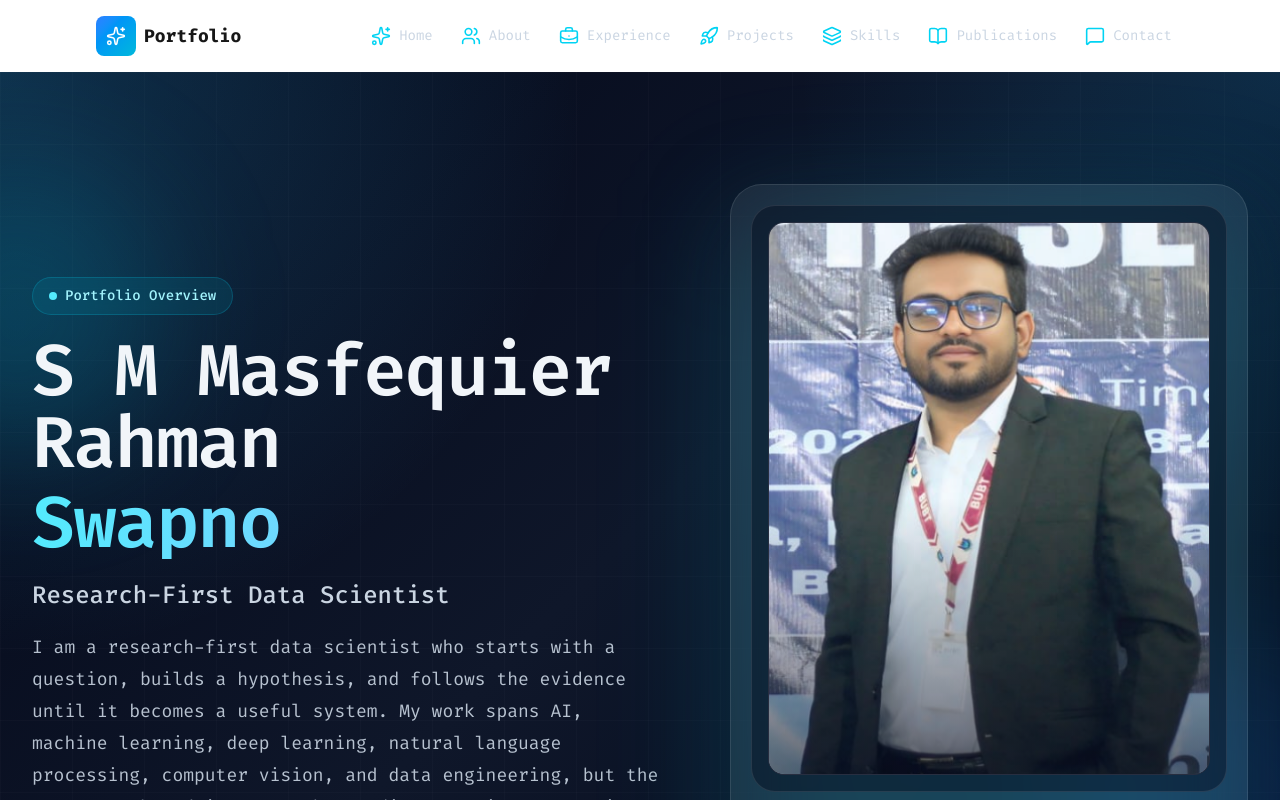
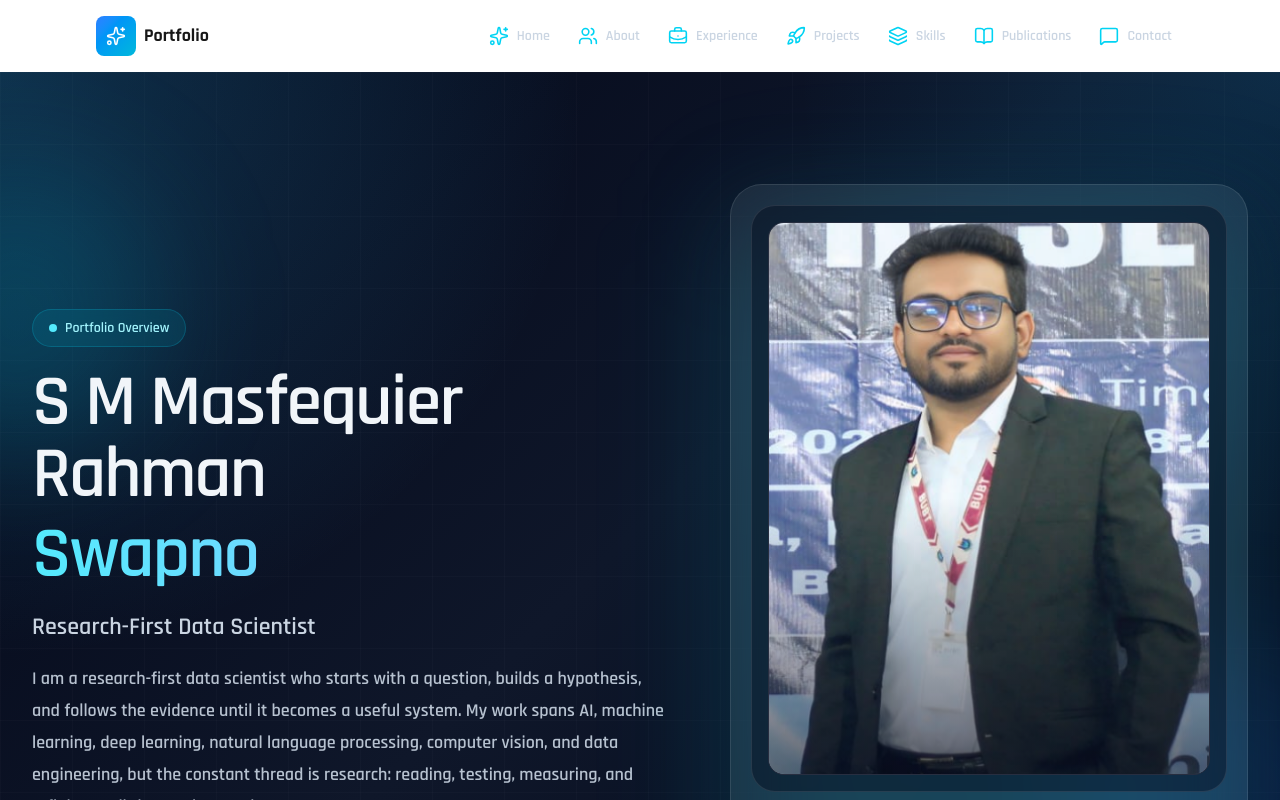
Before and after one commit to abdurrahmanse/AI-Document-Assistant, a Next.js app: page / in a window 1280 px wide. Shown: the top 800 px of the page. Built offline with nearby package versions, Linux system fonts and the light colour scheme.

Commit message:
update font
update font

```diff
--- a/app/globals.css
+++ b/app/globals.css
@@ -8,7 +8,7 @@
 @theme inline {
   --color-background: var(--background);
   --color-foreground: var(--foreground);
-  --font-sans: var(--font-fira-code);
+  --font-sans: var(--font-rajdhani);
 }
 
 @media (prefers-color-scheme: dark) {
@@ -21,5 +21,14 @@
 body {
   background: var(--background);
   color: var(--foreground);
-  font-family: var(--font-fira-code), monospace;
+  font-family:
+    var(--font-rajdhani),
+    system-ui,
+    -apple-system,
+    'Segoe UI',
+    Roboto,
+    'Helvetica Neue',
+    Arial,
+    'Noto Sans',
+    sans-serif;
 }
--- a/app/layout.tsx
+++ b/app/layout.tsx
@@ -1,13 +1,13 @@
 import Footer from '@/components/common/Footer'
 import Navigation from '@/components/common/Navigation'
 import type { Metadata } from 'next'
-import { Fira_Code } from 'next/font/google'
+import { Rajdhani } from 'next/font/google'
 import './globals.css'
 
-const firaCode = Fira_Code({
-  variable: '--font-fira-code',
+const rajdhani = Rajdhani({
+  variable: '--font-rajdhani',
   subsets: ['latin'],
-  weight: ['300', '400', '500', '600', '700'],
+  weight: ['600', '700'],
 })
 
 export const metadata: Metadata = {
@@ -22,7 +22,7 @@ export default function RootLayout({
   children: React.ReactNode
 }>) {
   return (
-    <html lang='en' className={`${firaCode.variable} h-full antialiased`}>
+    <html lang='en' className={`${rajdhani.variable} h-full antialiased`}>
       <body className='min-h-full flex flex-col'>
         <Navigation />
         <main className='flex-1'>{children}</main>
```
